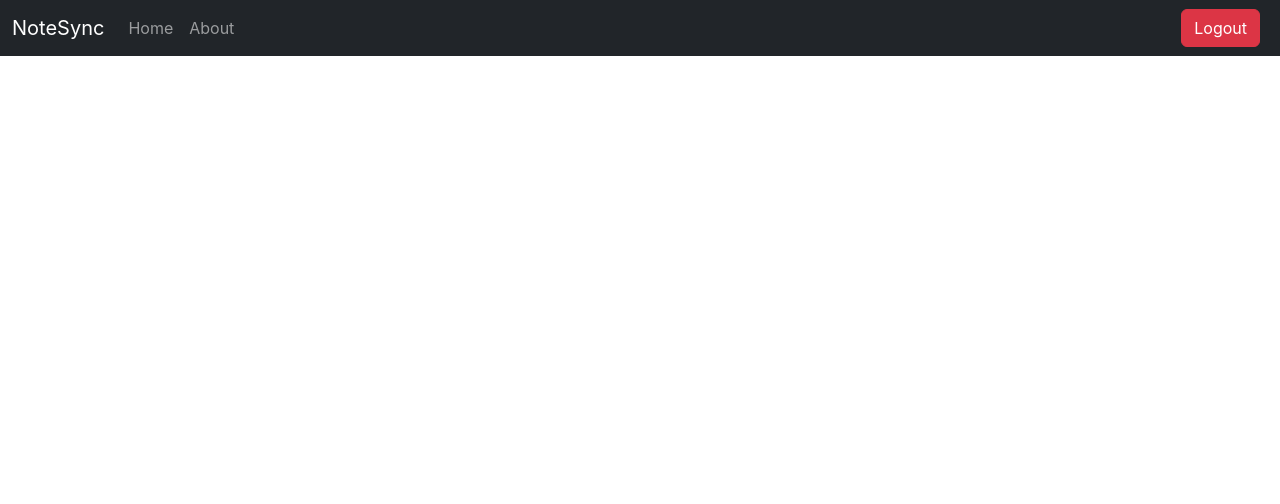
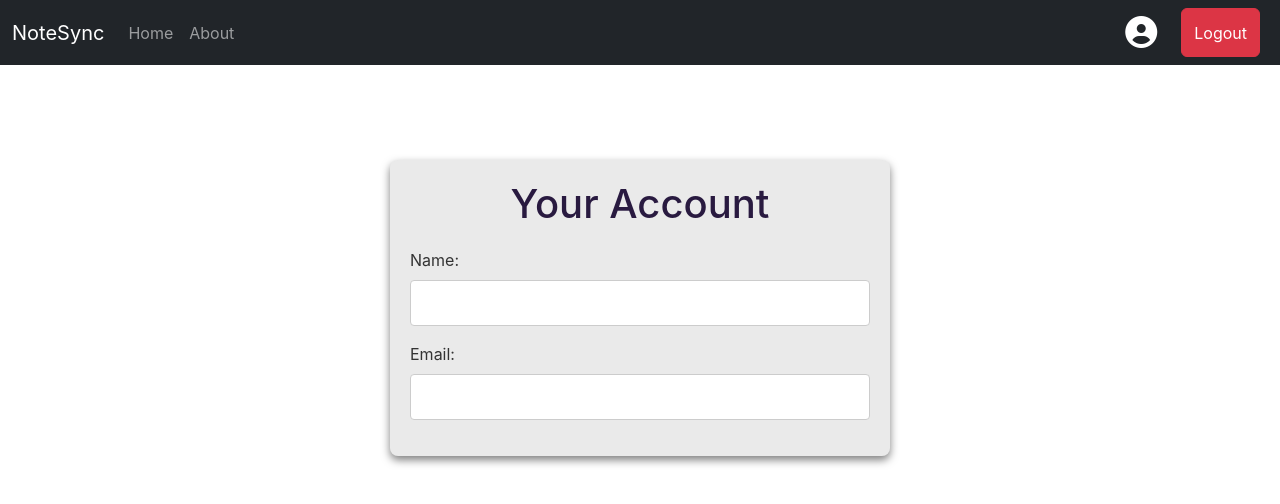
Before and after one commit to tanishkagupta2207/NoteSync_frontend, a React (Create React App) app: page /user in a window 1280 px wide. Shown: the top 504 px of the page. Built offline with nearby package versions, Linux system fonts and the light colour scheme; no server answers; sample sign-in values are in the browser's storage.

Commit message:
modification

```diff
--- a/package.json
+++ b/package.json
@@ -6,6 +6,7 @@
     "bootstrap": "^5.3.3",
     "cra-template": "1.2.0",
     "react": "^19.0.0",
+    "react-bootstrap": "^2.10.9",
     "react-dom": "^19.0.0",
     "react-router-dom": "^7.1.4",
     "react-scripts": "5.0.1",
--- a/src/App.js
+++ b/src/App.js
@@ -8,6 +8,7 @@ import NoteState from "./context/notes/NoteState";
 import Alert from "./components/Alert";
 import Signup from "./components/Signup";
 import Login from "./components/Login";
+import GetUser from "./components/GetUser";
 
 function App() {
 
@@ -34,6 +35,7 @@ function App() {
               <Route exact path="/about" element={<About />} />
               <Route exact path="/login" element={<Login showAlert={showAlert} />} />
               <Route exact path="/signup" element={<Signup showAlert={showAlert} />} />
+              <Route exact path="/user" element={<GetUser showAlert={showAlert} />} />
             </Routes>
           </div>
         </Router>
--- a/src/components/About.js
+++ b/src/components/About.js
@@ -2,23 +2,23 @@ import React from 'react';
 
 const About = () => {
   const containerStyle = {
-    padding: '20px',
-    backgroundColor: '#f3e8e8',
-    color: '#333',
     maxWidth: '800px',
     margin: '0 auto',
+    padding: '20px',
+    backgroundColor: 'rgba(114, 113, 113, 0.15)',
     borderRadius: '8px',
     boxShadow: '0 4px 8px rgba(0, 0, 0, 0.5)',
     marginTop: '120px',
+    color: 'rgb(0, 0, 0)',
   };
 
   const headingStyle = {
     color: '#291a40',
-    marginBottom: '16px',
+    marginBottom: '20px',
   };
 
   const textStyle = {
-    color: '#666',
+    color: 'rgb(0, 0, 0)',
     lineHeight: '1.6',
   };
 
--- a/src/components/AddNote.js
+++ b/src/components/AddNote.js
@@ -31,12 +31,52 @@ const AddNote = (props) => {
     setNote({ ...note, [e.target.name]: e.target.value });
   };
 
+  const containerStyle = {
+    padding: '20px',
+    backgroundColor: 'rgba(114, 113, 113, 0.15)',
+    borderRadius: '8px',
+    boxShadow: '0 4px 8px rgba(0, 0, 0, 0.1)',
+    marginTop: '160px',
+    color: 'rgb(0, 0, 0)',
+  };
+
+  const headingStyle = {
+    color: '#291a40',
+    marginBottom: '20px',
+  };
+
+  const formStyle = {
+    display: 'flex',
+    flexDirection: 'column',
+  };
+
+  const labelStyle = {
+    marginBottom: '8px',
+    color: '#333',
+  };
+
+  const inputStyle = {
+    marginBottom: '16px',
+    padding: '10px',
+    borderRadius: '4px',
+    border: '1px solid #ccc',
+  };
+
+  const buttonStyle = {
+    padding: '10px',
+    backgroundColor: 'rgb(0, 0, 0)',
+    color: '#fff',
+    border: 'none',
+    borderRadius: '4px',
+    cursor: 'pointer',
+  };
+
   return (
-    <div className="container my-3">
-      <h4>ADD A NOTE</h4>
-      <form className="my-3">
+    <div className="container my-3" style={containerStyle}>
+      <h4 style={headingStyle}>ADD A NOTE</h4>
+      <form className="my-3" style={formStyle}>
         <div className="mb-3">
-          <label htmlFor="title" className="form-label">
+          <label htmlFor="title" className="form-label" style={labelStyle}>
             Title
           </label>
           <input
@@ -46,10 +86,13 @@ const AddNote = (props) => {
             name="title"
             onChange={onChange}
             value={note.title}
+            style={inputStyle}
+            required
+            minLength={3}
           />
         </div>
         <div className="mb-3">
-          <label htmlFor="description" className="form-label" >
+          <label htmlFor="description" className="form-label" style={labelStyle}>
             Description
           </label>
           <input
@@ -59,10 +102,13 @@ const AddNote = (props) => {
             name="description"
             onChange={onChange}
             value={note.description}
+            style={inputStyle}
+            required
+            minLength={5}
           />
         </div>
         <div className="mb-3">
-          <label htmlFor="tag" className="form-label">
+          <label htmlFor="tag" className="form-label" style={labelStyle}>
             Tag
           </label>
           <input
@@ -72,9 +118,10 @@ const AddNote = (props) => {
             name="tag"
             onChange={onChange}
             value={note.tag}
+            style={inputStyle}
           />
         </div>
-        <button type="submit" className="btn btn-primary" onClick={handleClick}>
+        <button type="submit" className="btn btn-primary" onClick={handleClick} style={buttonStyle}>
           Add Note
         </button>
       </form>
--- /dev/null
+++ b/src/components/GetUser.js
@@ -0,0 +1,96 @@
+import React, { useEffect, useState } from "react";
+import { useNavigate } from "react-router-dom";
+
+const GetUser = (props) => {
+  let navigate = useNavigate();
+  const [user, setUser] = useState({
+    email: '',
+    name: ''
+  });
+
+  useEffect(() => {
+    const fetchUser = async () => {
+      const response = await fetch(
+        `${process.env.REACT_APP_HOST_URL}api/auth/getUser`,
+        {
+          method: "GET",
+          headers: {
+            "Content-Type": "application/json",
+            "auth-token": localStorage.getItem("token"),
+          },
+        }
+      );
+      const res = await response.json();
+      if (res.success !== true) {
+        props.showAlert(res.msg, "danger");
+      }
+      else{
+        setUser(res.user);
+      }
+    };
+    if (localStorage.getItem("token")) {
+      fetchUser();
+    } else {
+      navigate("/login");
+    }
+    // eslint-disable-next-line
+  }, []);
+
+  const containerStyle = {
+    maxWidth: "500px",
+    margin: "0 auto",
+    padding: "20px",
+    backgroundColor: "rgba(114, 113, 113, 0.15)",
+    borderRadius: "8px",
+    boxShadow: "0 4px 8px rgba(0, 0, 0, 0.5)",
+    marginTop: "160px",
+    color: "rgb(0, 0, 0)",
+  };
+
+  const headingStyle = {
+    textAlign: "center",
+    color: "#291a40",
+    marginBottom: "20px",
+  };
+
+  const formStyle = {
+    display: "flex",
+    flexDirection: "column",
+  };
+
+  const labelStyle = {
+    marginBottom: "8px",
+    color: "#333",
+  };
+
+  const inputStyle = {
+    marginBottom: "16px",
+    padding: "10px",
+    borderRadius: "4px",
+    border: "1px solid #ccc",
+  };
+
+return (
+    <div style={containerStyle}>
+        <h1 style={headingStyle}>Your Account</h1>
+        <form style={formStyle}>
+            <label style={labelStyle}>Name:</label>
+            <input
+                type="text"
+                value={user.name}
+                readOnly
+                style={inputStyle}
+            />
+            <label style={labelStyle}>Email:</label>
+            <input
+                type="email"
+                value={user.email}
+                readOnly
+                style={inputStyle}
+            />
+        </form>
+    </div>
+);
+};
+
+export default GetUser;
--- a/src/components/Login.js
+++ b/src/components/Login.js
@@ -95,6 +95,7 @@ const Login = (props) => {
             onChange={onChange}
             style={inputStyle}
             value={credentials.email}
+            autoComplete='email'
           />
         </div>
         <div className="mb-3">
@@ -109,6 +110,7 @@ const Login = (props) => {
             onChange={onChange}
             value={credentials.password}
             style={inputStyle}
+            autoComplete='password'
           />
         </div>
         <button type="submit" className="btn btn-primary" style={buttonStyle}>
--- a/src/components/NavBar.js
+++ b/src/components/NavBar.js
@@ -9,6 +9,9 @@ const NavBar = () => {
   const handleLogout = () => {
     localStorage.removeItem('token');
     navigate('/login');
+  }
+  const handleGetUser = () => {
+    navigate('/user');
   }
 
   return (
@@ -63,6 +66,7 @@ const NavBar = () => {
             </form>
           ) : (
             <form className="d-flex">
+              <i className="fa-solid fa-circle-user fa-2xl mx-3 my-4" style={{color:'white'}} role="button" onClick={handleGetUser}></i>
               <button className="btn btn-danger mx-2"  onClick={handleLogout}>
                 Logout
               </button>
--- a/src/components/NoteItem.js
+++ b/src/components/NoteItem.js
@@ -1,45 +1,130 @@
 import React from "react";
-import { useContext } from "react";
+import { useContext, useState } from "react";
 import noteContext from "../context/notes/NoteContext";
 
 const NoteItem = (props) => {
   const { note, toggleNoteView, setNote } = props;
   const context = useContext(noteContext);
   const { deleteNote } = context;
+  const [isModalOpen, setIsModalOpen] = useState(false);
 
   const handleNoteEdit = () => {
     toggleNoteView();
     setNote(note);
   };
 
+  const handleCloseModal = () => {
+    setIsModalOpen(false);
+  };
+  const handleOpenModal = () => {
+    setIsModalOpen(true);
+  };
+
+  const cardStyle = {
+    backgroundColor: "rgba(114, 113, 113, 0.15)",
+    borderRadius: "10px",
+    boxShadow: "0 4px 8px rgba(0, 0, 0, 0.5)",
+    padding: "20px",
+    marginBottom: "20px",
+    color: "#000",
+    maxWidth: '282px',
+    cursor: 'pointer'
+  };
+
+  const iconStyle = {
+    cursor: "pointer",
+    color: "rgb(0,0,0)",
+  };
+
+  const textStyle = {
+    color: "#000",
+  };
+
+  const badgeStyle = {
+    backgroundColor: 'rgb(0,0,0)',
+    color: '#FFFFFF',
+    borderRadius: '4px',
+    padding: '5px 10px',
+    fontSize: '12px',
+    marginLeft: '10px',
+  };
+
+  const titleStyle = {
+    color: 'rgba(0, 0, 0, 0.83)'
+  }
+
+  const modalStyle = {
+    display: isModalOpen ? 'block' : 'none',
+    position: 'fixed',
+    top: '50%',
+    left: '50%',
+    transform: 'translate(-50%, -50%)',
+    backgroundColor: '#fff',
+    padding: '20px',
+    borderRadius: '10px',
+    boxShadow: '0 4px 8px rgba(0, 0, 0, 0.5)',
+    zIndex: 1000,
+    width: '80%',
+    maxWidth: '800px',
+  };
+
+  const overlayStyle = {
+    display: isModalOpen ? 'block' : 'none',
+    position: 'fixed',
+    top: 0,
+    left: 0,
+    width: '100%',
+    height: '100%',
+    backgroundColor: 'rgba(0, 0, 0, 0.5)',
+    zIndex: 999,
+  };
+
+
   return (
-    <div className="col-md-3 my-3">
-      <div className="card">
-        <div className="card-body">
-          <div className="d-flex">
-            <h5 className="p-2 flex-grow-1 card-title">{note.title}</h5>
-
+    <>
+    <div className="col-md-4 my-3 card mx-4" style={cardStyle} onClick={handleOpenModal}>
+      <div className="card-body">
+        <div className="d-flex justify-content-between align-items-center">
+          <h5 className="card-title" style={titleStyle}>{note.title}</h5>
+          <div>
             <i
-              className="fa-solid fa-pen-to-square mx-2 p-2"
-              onClick={handleNoteEdit}
+              className="fa-solid fa-pen-to-square mx-2"
+              onClick={(e) => {e.stopPropagation();handleNoteEdit()}}
+              style={iconStyle}
             ></i>
-
             <i
-              className="fa-solid fa-trash-can mx-2 p-2"
-              onClick={async() => {
+              className="fa-solid fa-trash-can mx-2"
+              onClick={async (e) => {
+                e.stopPropagation();
                 const stat = await deleteNote(note._id);
-                if(stat.success !== true){
+                if (stat.success !== true) {
                   props.showAlert(stat.msg, 'danger');
-                } else{
+                } else {
                   props.showAlert(stat.msg, 'success');
                 }
               }}
+              style={iconStyle}
             ></i>
           </div>
-          <p className="card-text">{note.description}</p>
+        </div>
+        <p className="card-text" style={textStyle}>{note.description}</p>
+        <div className="d-flex justify-content-end">
+          {note.tag && <span style={badgeStyle}>{note.tag}</span>}
         </div>
       </div>
     </div>
+    <div style={overlayStyle} onClick={handleCloseModal}></div>
+    <div style={modalStyle}>
+      <div className="d-flex justify-content-between align-items-center">
+        <h5 className="card-title">{note.title}</h5>
+        <button onClick={handleCloseModal} style={{ background: 'none', border: 'none', fontSize: '1.5rem', cursor: 'pointer' }}>×</button>
+      </div>
+      <p className="card-text" style={textStyle}>{note.description}</p>
+      <div className="d-flex justify-content-end">
+        {note.tag && <span style={badgeStyle}>{note.tag}</span>}
+      </div>
+    </div>
+    </>
   );
 };
 
--- a/src/components/Notes.js
+++ b/src/components/Notes.js
@@ -163,7 +163,7 @@ const Notes = (props) => {
         </div>
       )}
       <div className="row my-3">
-        <h4>YOUR NOTES</h4>
+        <h4 style={{'marginTop': '40px'}}>YOUR NOTES</h4>
         <div className="container">
           {notes.length === 0 && "No notes added till now !"}
         </div>
--- a/src/components/Signup.js
+++ b/src/components/Signup.js
@@ -45,46 +45,46 @@ const Signup = (props) => {
   };
 
   const containerStyle = {
-    maxWidth: '500px',
-    margin: '0 auto',
-    padding: '20px',
-    backgroundColor: 'rgba(114, 113, 113, 0.15)',
-    borderRadius: '8px',
-    boxShadow: '0 4px 8px rgba(0, 0, 0, 0.5)',
-    marginTop: '105px',
-    color: 'rgb(0, 0, 0)',
+    maxWidth: "500px",
+    margin: "0 auto",
+    padding: "20px",
+    backgroundColor: "rgba(114, 113, 113, 0.15)",
+    borderRadius: "8px",
+    boxShadow: "0 4px 8px rgba(0, 0, 0, 0.5)",
+    marginTop: "105px",
+    color: "rgb(0, 0, 0)",
   };
 
   const headingStyle = {
-    textAlign: 'center',
-    color: '#291a40',
-    marginBottom: '20px',
+    textAlign: "center",
+    color: "#291a40",
+    marginBottom: "20px",
   };
 
   const formStyle = {
-    display: 'flex',
-    flexDirection: 'column',
+    display: "flex",
+    flexDirection: "column",
   };
 
   const labelStyle = {
-    marginBottom: '8px',
-    color: '#333',
+    marginBottom: "8px",
+    color: "#333",
   };
 
   const inputStyle = {
-    marginBottom: '16px',
-    padding: '10px',
-    borderRadius: '4px',
-    border: '1px solid #ccc',
+    marginBottom: "16px",
+    padding: "10px",
+    borderRadius: "4px",
+    border: "1px solid #ccc",
   };
 
   const buttonStyle = {
-    padding: '10px',
-    backgroundColor: 'rgb(0, 0, 0)',
-    color: '#fff',
-    border: 'none',
-    borderRadius: '4px',
-    cursor: 'pointer',
+    padding: "10px",
+    backgroundColor: "rgb(0, 0, 0)",
+    color: "#fff",
+    border: "none",
+    borderRadius: "4px",
+    cursor: "pointer",
   };
 
   return (
@@ -104,6 +104,7 @@ const Signup = (props) => {
             onChange={onChange}
             value={credentials.name}
             style={inputStyle}
+            autoComplete="username"
           />
         </div>
         <div className="mb-3">
@@ -120,6 +121,7 @@ const Signup = (props) => {
             onChange={onChange}
             value={credentials.email}
             style={inputStyle}
+            autoComplete="email"
           />
         </div>
         <div className="mb-3">
@@ -136,6 +138,7 @@ const Signup = (props) => {
             minLength={5}
             value={credentials.password}
             style={inputStyle}
+            autoComplete="new-password"
           />
         </div>
         <div className="mb-3">
@@ -152,6 +155,7 @@ const Signup = (props) => {
             minLength={5}
             value={credentials.cpassword}
             style={inputStyle}
+            autoComplete="new-password"
           />
         </div>
         <button type="submit" className="btn btn-primary" style={buttonStyle}>
```
Also changed, not shown: public/index.html (+5 -3 lines), 2 other files (tests, documents, lock files or other folders).
